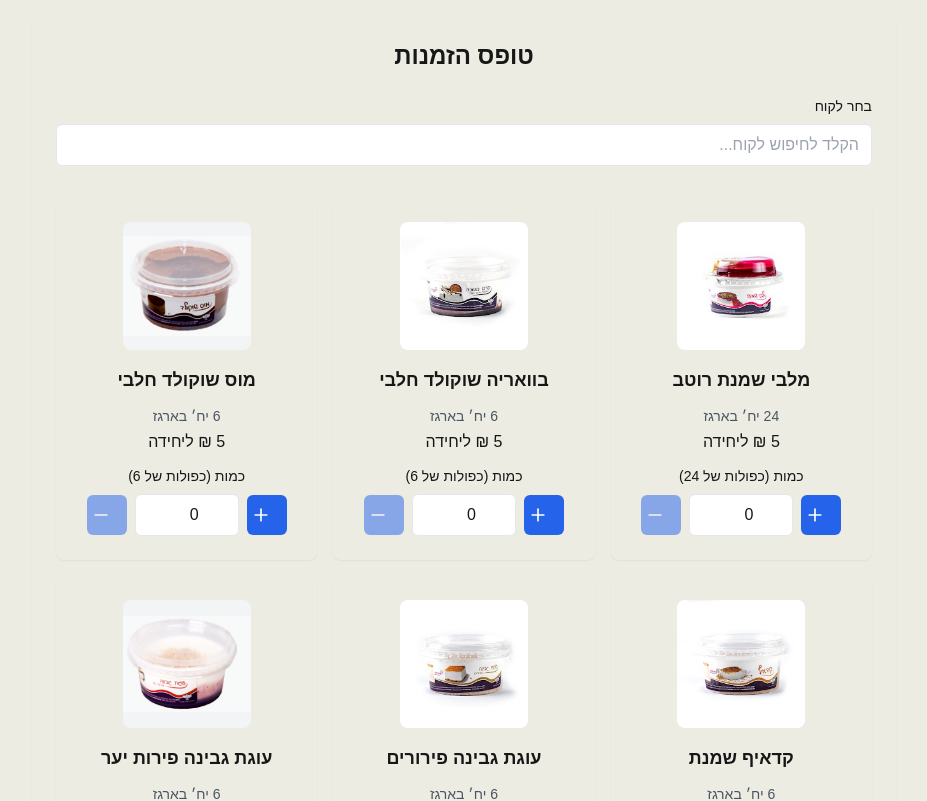
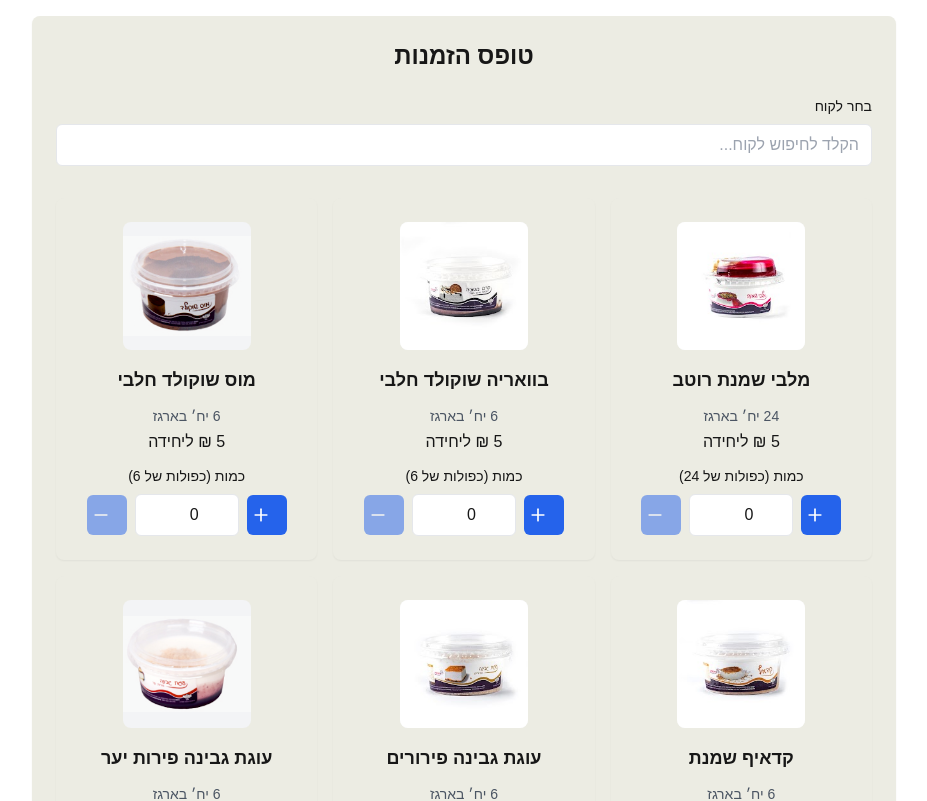
Before and after one commit to lilachbitton/orders-system, a Next.js app: page / in a window 1280 px wide. Shown: the top 801 px of the page, without its empty margins (176-1103 px from the left). Built offline with nearby package versions, Linux system fonts and the light colour scheme.

Commit message:
Update globals.css

```diff
--- a/src/app/globals.css
+++ b/src/app/globals.css
@@ -3,7 +3,7 @@
 @tailwind utilities;
 
 :root {
-  --background: #ecece3;
+  --background: #ffffff;
   --foreground: #171717;
 }
 
```
